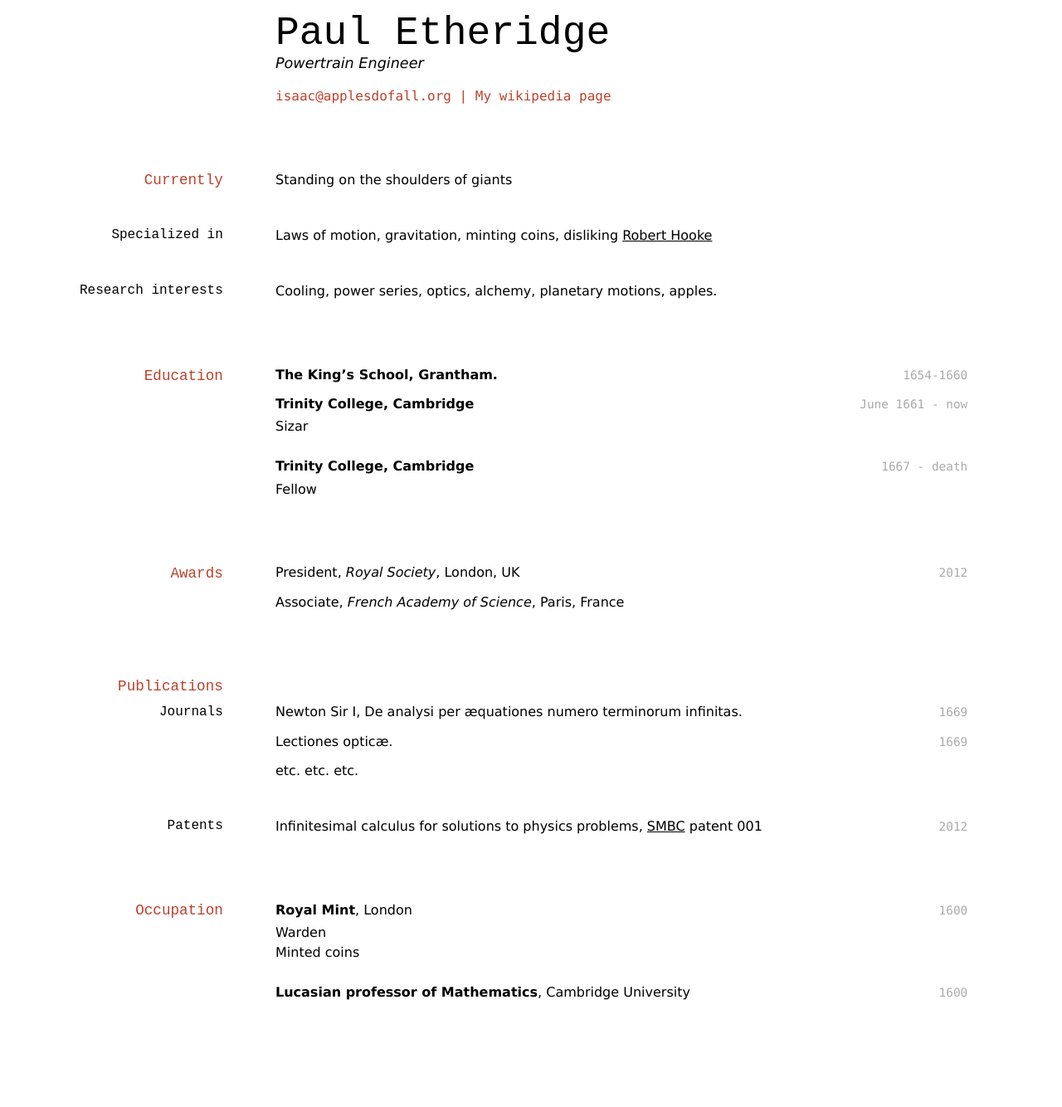
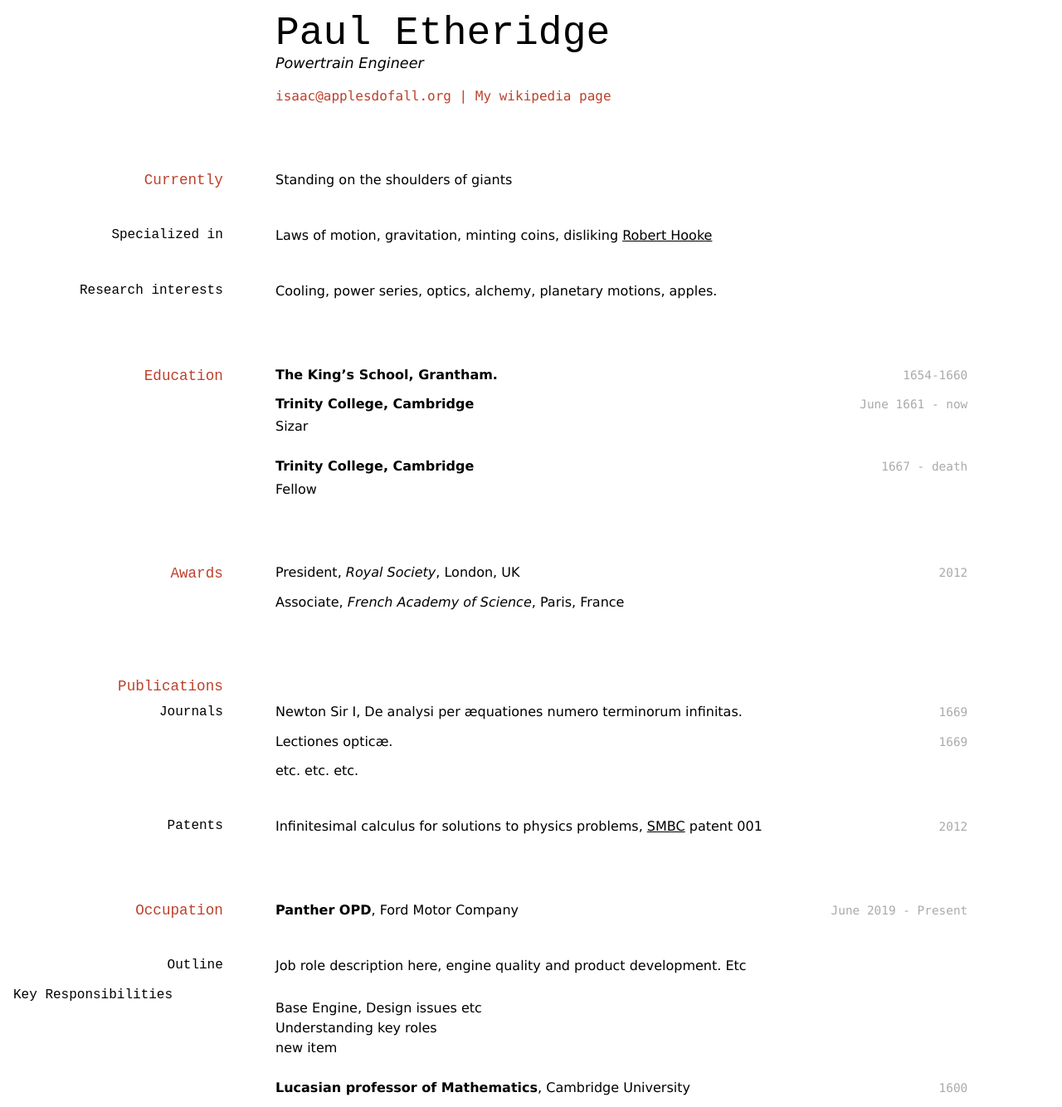
Before and after one commit to elipapa/markdown-cv, a Jekyll site: the page built from index.md, in a window 1280 px wide. Shown: the whole page at 83% size. Built offline with Jekyll 4.4.1, drawn with Linux system fonts in a browser that asks for light colours; before the commit the page ends 1219 px from its top, so only the background shows below that.

Commit message:
Update index.md

```diff
--- a/index.md
+++ b/index.md
@@ -73,11 +73,16 @@ Infinitesimal calculus for solutions to physics problems, [SMBC](http://www.tech
 
 ## Occupation
 
-`1600`
-__Royal Mint__, London
+`June 2019 - Present`
+__Panther OPD__, Ford Motor Company
+### Outline
 
-- Warden
-- Minted coins
+Job role description here, engine quality and product development. Etc
+
+#### Key Responsibilities
+- Base Engine, Design issues etc
+- Understanding key roles
+- new item
 
 `1600`
 __Lucasian professor of Mathematics__, Cambridge University
```
